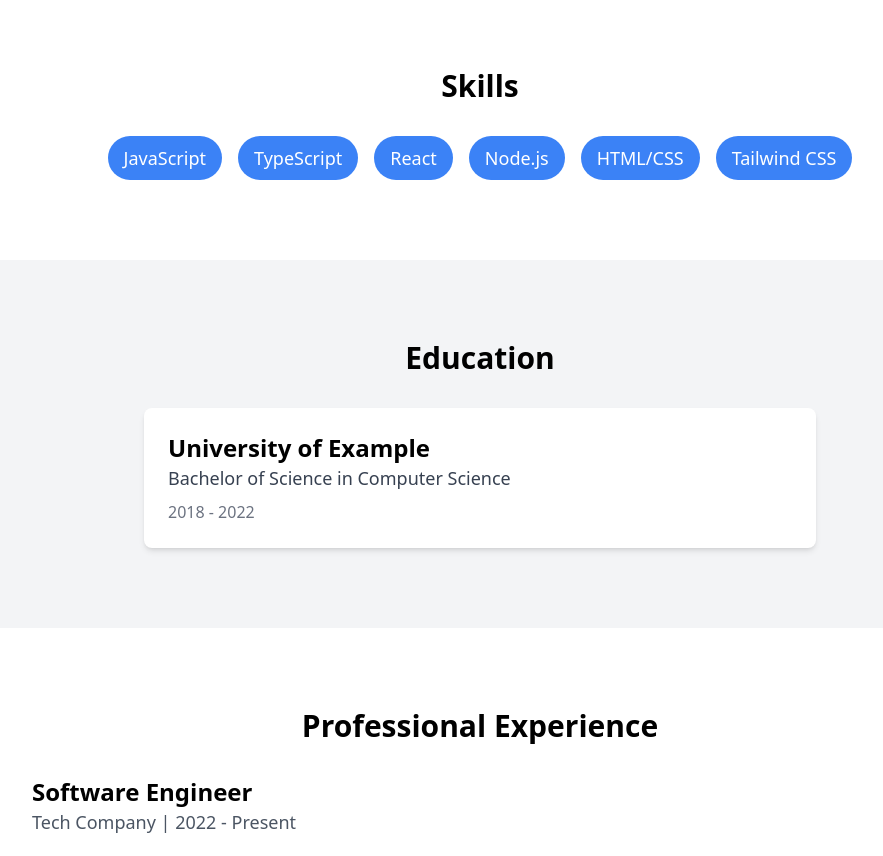
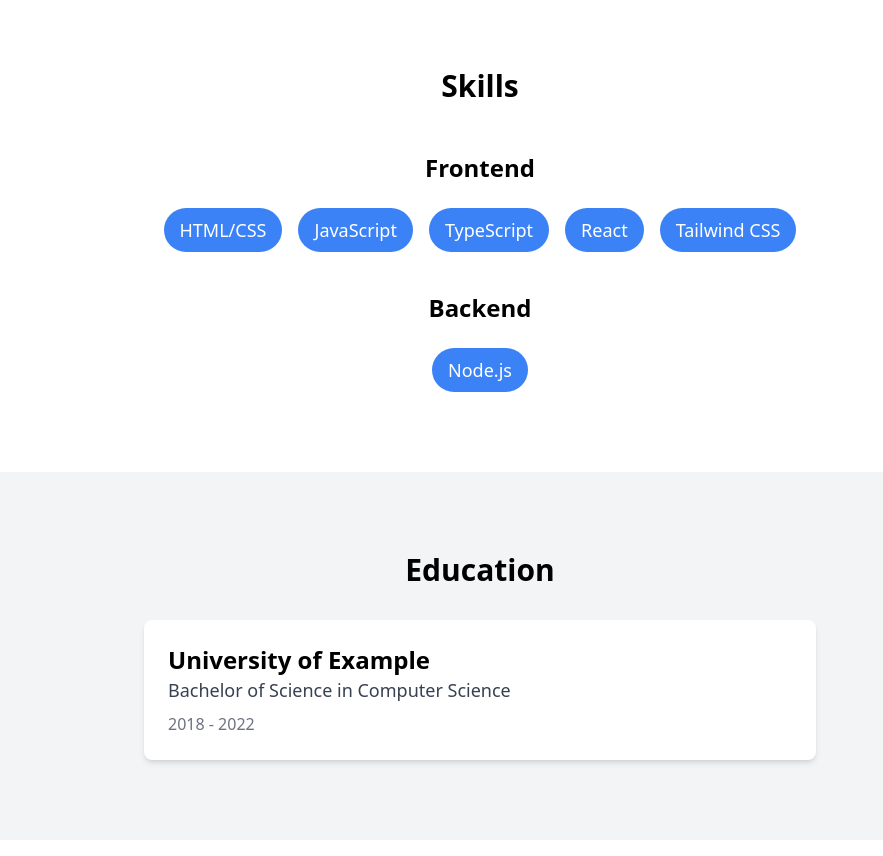
Before and after one commit to YassineElGhizi/react_port_folio, a React (Create React App) app: page / in a window 1280 px wide. Shown: the part 1180-2036 px from the top of the page, without its empty margins (160-1043 px from the left). Built offline with nearby package versions, Linux system fonts and the light colour scheme.

Commit message:
feat(skills): categorize skills into frontend and backend

```diff
--- a/src/components/Skills.tsx
+++ b/src/components/Skills.tsx
@@ -1,12 +1,21 @@
 import React from 'react';
 
 const Skills: React.FC = () => {
-  const skills = ['JavaScript', 'TypeScript', 'React', 'Node.js', 'HTML/CSS', 'Tailwind CSS'];
+  const categorizedSkills = {
+    'Frontend': ['HTML/CSS', 'JavaScript', 'TypeScript', 'React', 'Tailwind CSS'],
+    'Backend': ['Node.js'],
+    'Data': [], // Example category
+  };
 
   return (
     <section id="skills" className="py-20">
       <div className="container mx-auto px-6">
-        <h2 className="text-3xl font-bold text-center mb-8">Skills</h2>
+        <h2 className="text-3xl font-bold text-center mb-12">Skills</h2>
+        <div className="space-y-10">
+          {Object.entries(categorizedSkills).map(([category, skills]) => (
+            skills.length > 0 && (
+              <div key={category}>
+                <h3 className="text-2xl font-bold text-center mb-6">{category}</h3>
                 <ul className="flex flex-wrap justify-center gap-2 sm:gap-4">
                   {skills.map(skill => (
                     <li key={skill} className="bg-blue-500 text-white px-4 py-2 rounded-full text-lg">
@@ -15,6 +24,10 @@ const Skills: React.FC = () => {
                   ))}
                 </ul>
               </div>
+            )
+          ))}
+        </div>
+      </div>
     </section>
   );
 };
```
Lines whose indentation alone changed are shown as unchanged.
